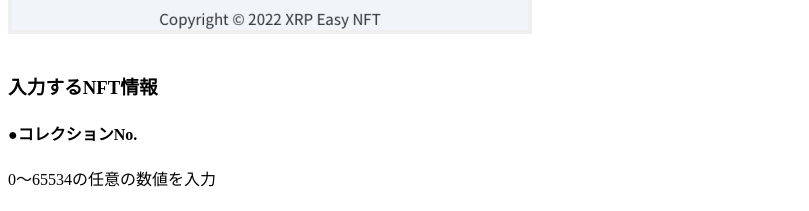
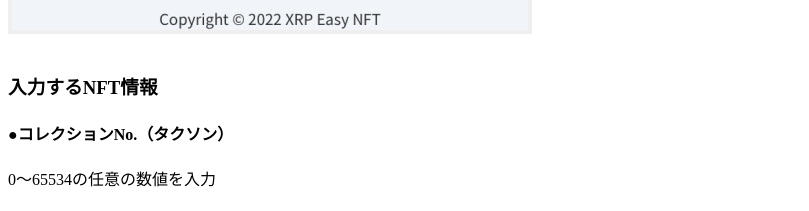
Before and after one commit to develoQ/xrpl-nft-docs, a Next.js app: page /02_how_to_start/03_mint/01_mint_at_easynft in a window 1280 px wide. Shown: the part 2220-2431 px from the top of the page, without its empty margins (0-809 px from the left). Built offline with nearby package versions, Linux system fonts and the light colour scheme.

Commit message:
修正2023年
2023年の修正です。

```diff
--- a/pages/02_how_to_start/03_mint/01_mint_at_easynft.mdx
+++ b/pages/02_how_to_start/03_mint/01_mint_at_easynft.mdx
@@ -33,7 +33,7 @@ XRP easy NFTにアクセスしてログインします。
 
 ### 入力するNFT情報
 
-#### ●コレクションNo.
+#### ●コレクションNo.（タクソン）
 0〜65534の任意の数値を入力
 
 #### ●コレクション名
--- a/pages/02_how_to_start/03_mint/02_mint_at_xrpcafe.mdx
+++ b/pages/02_how_to_start/03_mint/02_mint_at_xrpcafe.mdx
@@ -45,7 +45,8 @@ xrp.cafeにアクセスしてログインします。
 コレクションNo.のこと
 0〜65534の任意の数値を入力
 ※XRPLでは同一のタクソンを持つNFTをひとつのコレクションとみなします
-※タクソンの詳しい解説[マーケットにログインする](/03_about/03_memo#taxonとコレクションno)
+※タクソンの詳しい解説[taxonとコレクションno](/03_about/02_memo#taxonとコレクションno)
+すでにxrpeasynftなどで発行済のNFTをコレクションとして登録する場合、発行したNFTのコレクションNo.／タクソンの数字とこの欄で入力する数字を合わせる必要があります。
 
 #### ウェブサイト
 コレクションページからリンクしたいページのURLを指定
--- a/pages/04_links.mdx
+++ b/pages/04_links.mdx
@@ -20,6 +20,9 @@ XRPレジャーの基礎的なトランザクションを学んで触ってみ
 XRPL NFTの様々な情報をチェックできるサイト
 ・[NFTエクスプローラー](https://bithomp.com/nft-explorer)
 ・[コレクションホルダーを取得](https://bithomp.com/nft-distribution?issuer=rDmh635nXmv9GjM238vwC6oR3VgHtDhCUh&taxon=1)
+
+- [XRP Ledger Royalty Checker](https://xrpl-account-royalty.vercel.app/)
+アカウントがこれまでに受け取ったロイヤリティをチェックできるサイト
 
 - [ジェネラティブNFT作成ツール【Jumble-machine2】](https://eggdragons.com/jumble-machine2/)
 [EggDragonさん](https://twitter.com/eggdragons)が開発された無料のジェネレーティブ画像生成ツール。XRPLのmetaデータに対応済。
@@ -60,6 +63,7 @@ XRPLについて解説してくれるVtuberメイフラちゃんのYouTubeチャ
 - [xmart](https://xmart.art/)
 - [onchainmarket](https://onchainmarketplace.net/)
 - [EQmarket](https://equilibrium-games.com/marketplace)
+- [RandX](https://www.randx.xyz/)
 
 
 <a id="link_xrpl"></a>
```
